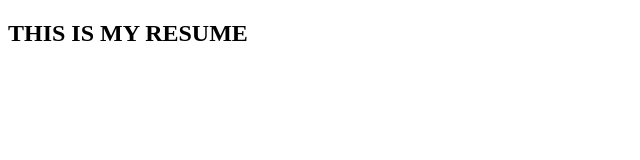
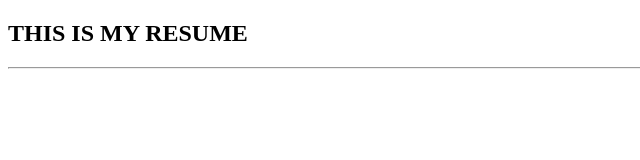
Before and after one commit to doudouyaya/resume, a plain HTML site: page index.html in a window 1280 px wide. Shown: the whole page, without its empty margins (0-640 px from the left). Drawn offline with Linux system fonts and the light colour scheme.

Commit message:
对原项目进行了大幅度的修改：1/2/3/4....

```diff
--- a/index.html
+++ b/index.html
@@ -6,5 +6,6 @@
 </head>
 <body>
 	<h2>THIS IS MY RESUME</h2>
+	<hr>
 </body>
 </html>
--- a/js/app.js
+++ /dev/null
@@ -1 +0,0 @@
-//THIS IS APP.JS
--- /dev/null
+++ b/js/index.js
@@ -0,0 +1,2 @@
+//abcd
+//abcd
```
Also changed, not shown: js/base.js (added), 1 other file.
